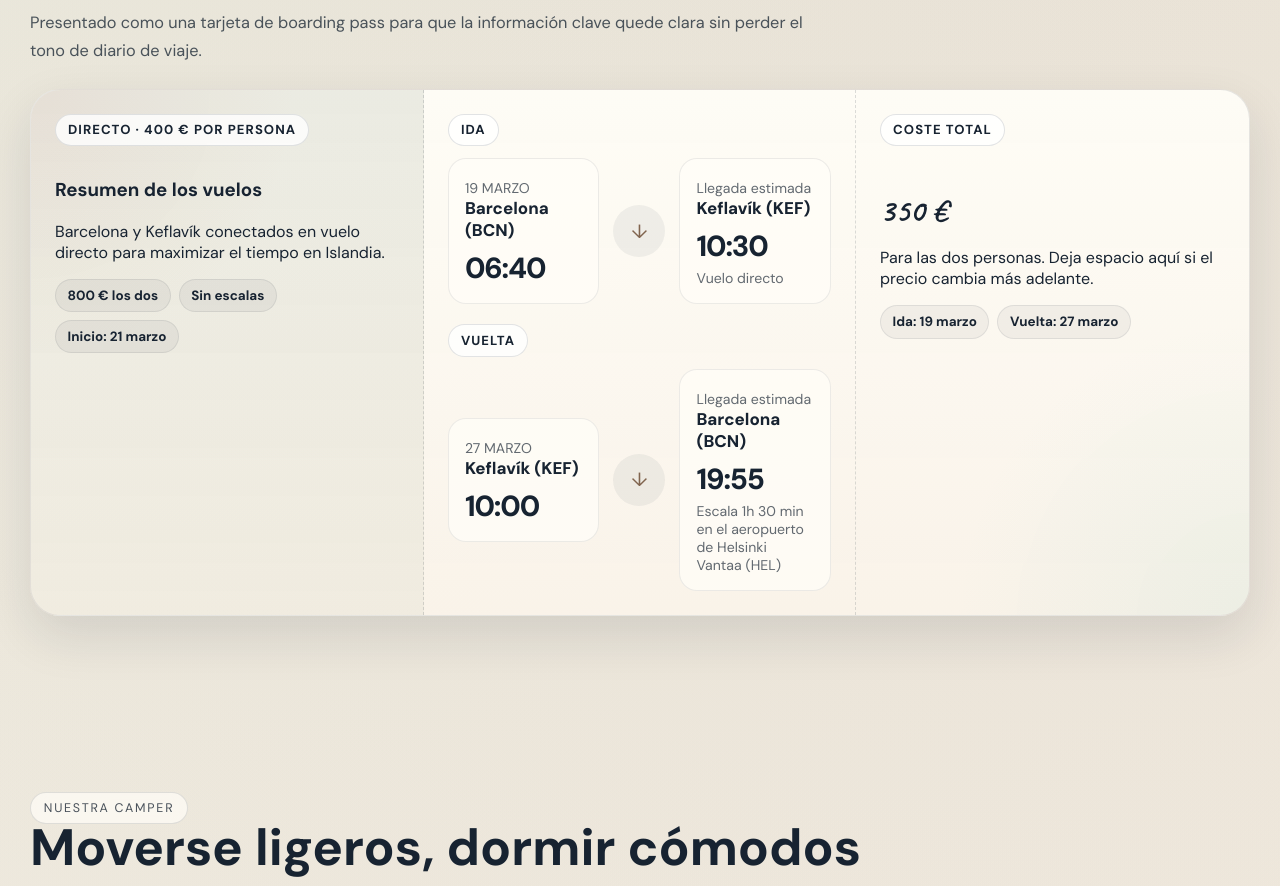
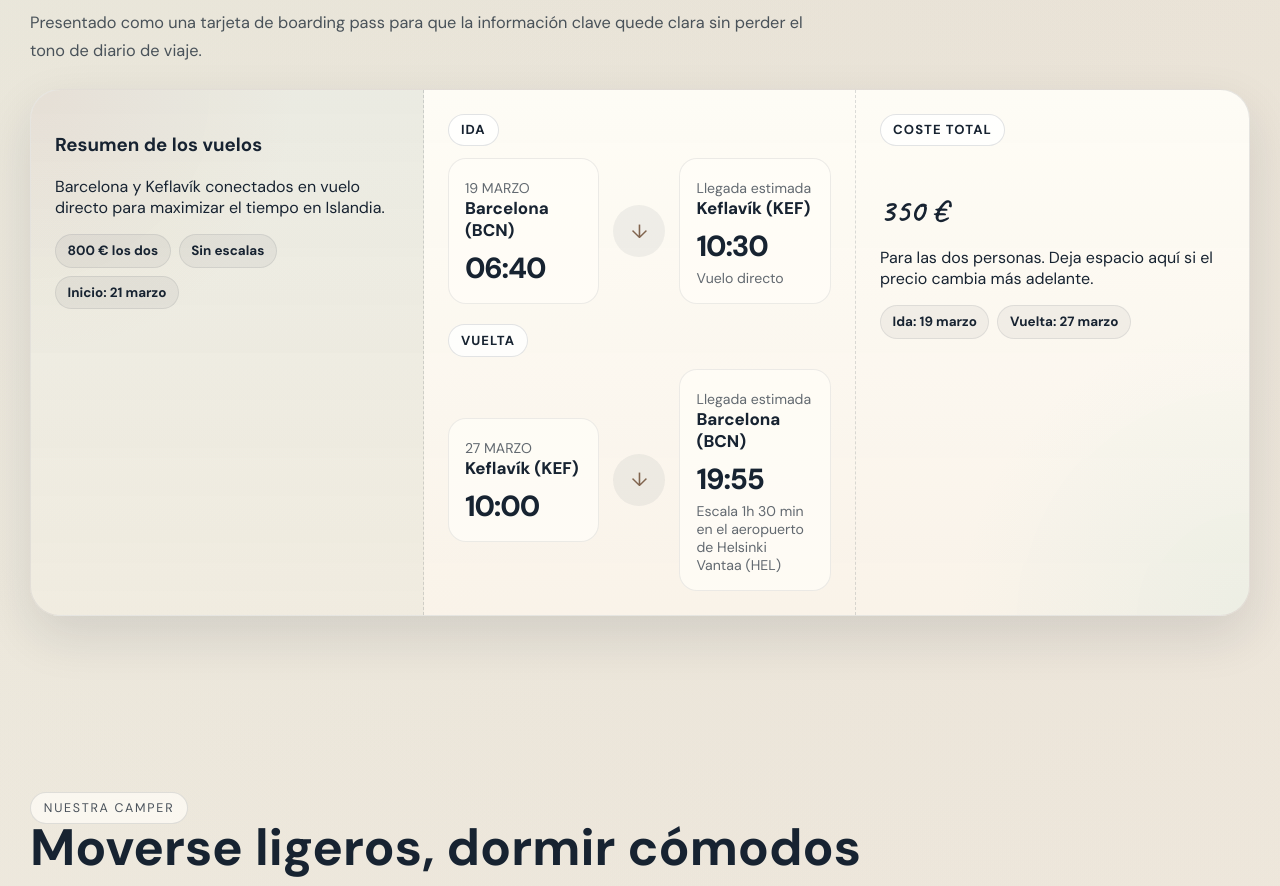
Before and after one commit to MarcCanizares/marc-atlas, a plain HTML site: page vic/index.html in a window 1280 px wide. Shown: the part 2617-3503 px from the top of the page. Drawn offline with Linux system fonts and the light colour scheme.

```diff
--- a/vic/index.html
+++ b/vic/index.html
@@ -1602,7 +1602,6 @@
 
           <article class="paper flight-pass reveal">
             <div class="flight-side">
-              <div class="ticket-tag">Directo · 400 € por persona</div>
               <h3>Resumen de los vuelos</h3>
               <p>Barcelona y Keflavík conectados en vuelo directo para maximizar el tiempo en Islandia.</p>
               <div class="inline-chips">
```
